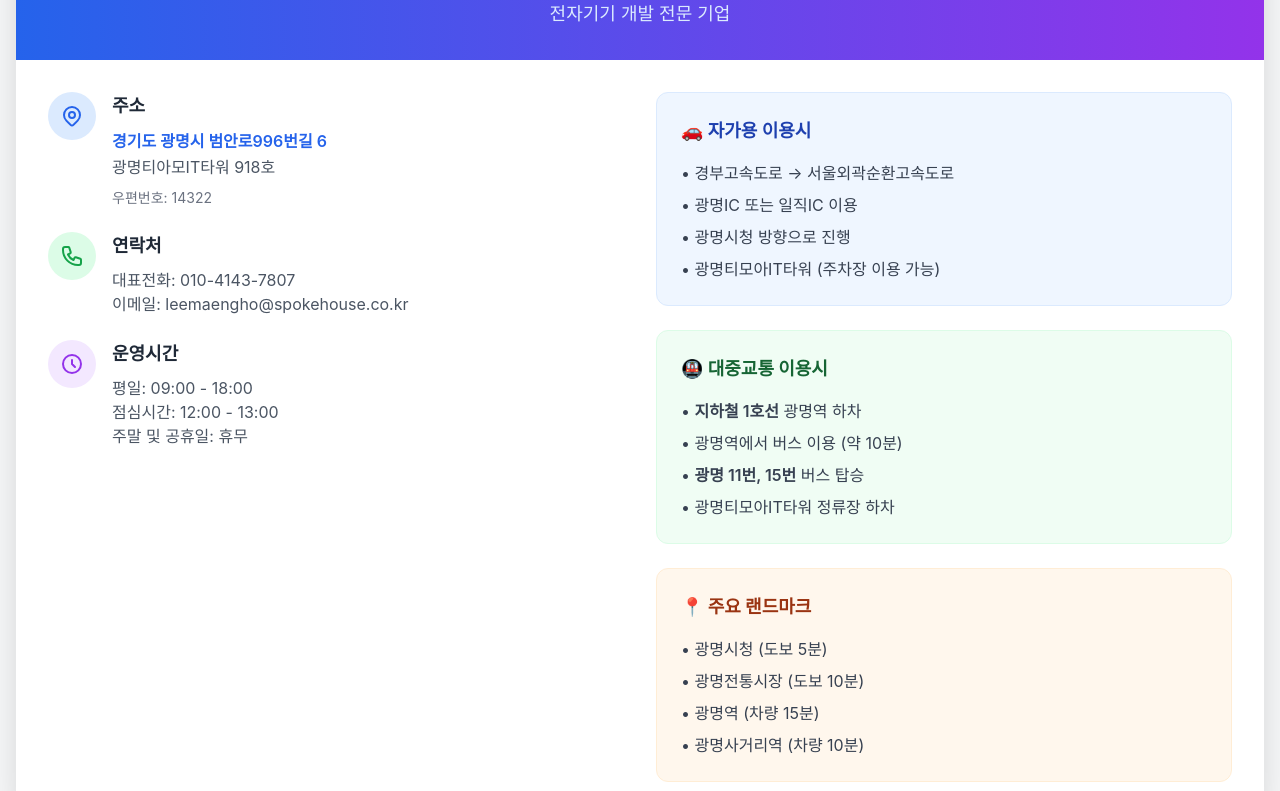
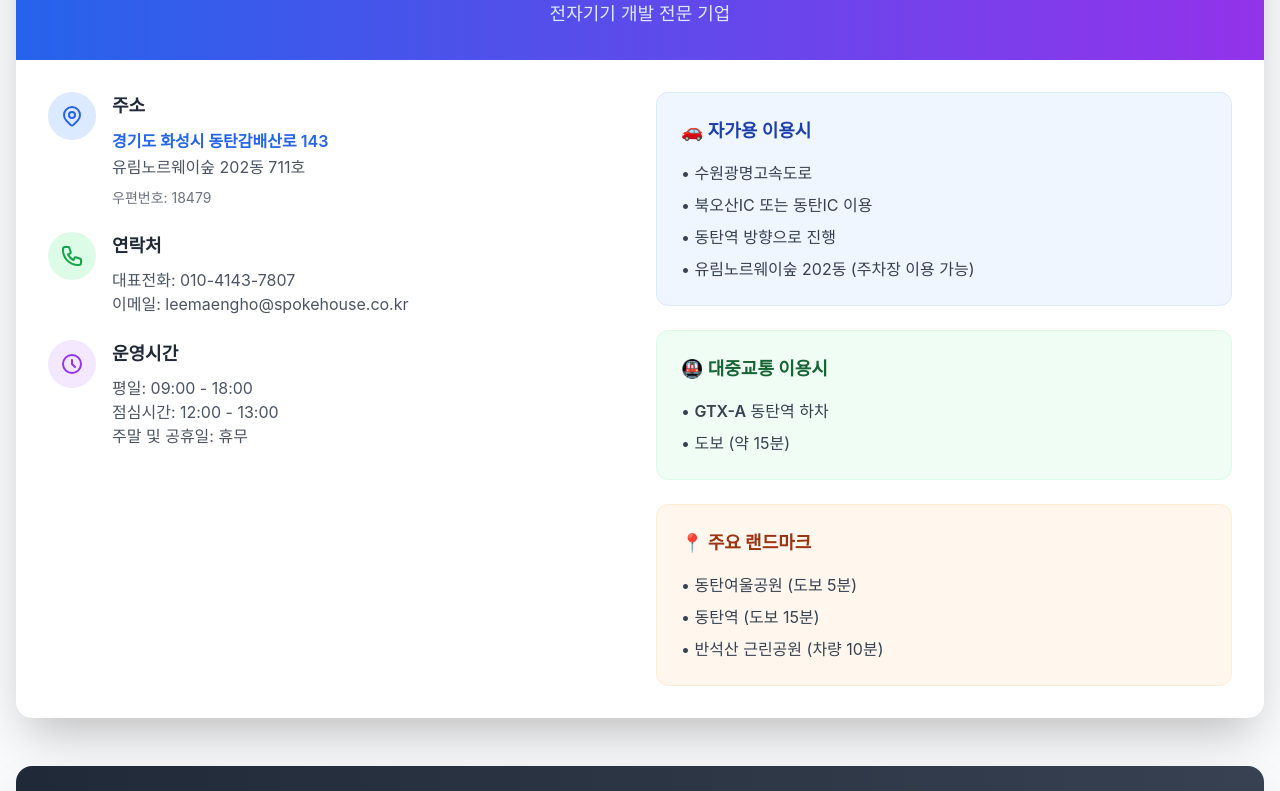
Before and after one commit to Maengho-Lee/spokehouse-homepage, a Next.js app: page /about/location in a window 1280 px wide. Shown: the part 640-1431 px from the top of the page. Built offline with nearby package versions, Linux system fonts and the light colour scheme.

Commit message:
주소 및 진행프로젝트 업데이트

```diff
--- a/app/about/location/page.js
+++ b/app/about/location/page.js
@@ -83,10 +83,10 @@ export default function Location() {
                     <div>
                       <h3 className="text-lg font-bold text-gray-800 mb-2">주소</h3>
                       <p className="text-gray-600 leading-relaxed">
-                        <span className="font-semibold text-blue-600">경기도 광명시 범안로996번길 6</span><br/>
-                        광명티아모IT타워 918호
+                        <span className="font-semibold text-blue-600">경기도 화성시 동탄감배산로 143</span><br/>
+                        유림노르웨이숲 202동 711호
                       </p>
-                      <p className="text-sm text-gray-500 mt-2">우편번호: 14322</p>
+                      <p className="text-sm text-gray-500 mt-2">우편번호: 18479</p>
                     </div>
                   </div>
 
@@ -122,30 +122,27 @@ export default function Location() {
                   <div className="bg-blue-50 p-6 rounded-xl border border-blue-100">
                     <h3 className="text-lg font-bold text-blue-800 mb-4">🚗 자가용 이용시</h3>
                     <ul className="space-y-2 text-gray-700">
-                      <li>• 경부고속도로 → 서울외곽순환고속도로</li>
-                      <li>• 광명IC 또는 일직IC 이용</li>
-                      <li>• 광명시청 방향으로 진행</li>
-                      <li>• 광명티모아IT타워 (주차장 이용 가능)</li>
+                      <li>• 수원광명고속도로</li>
+                      <li>• 북오산IC 또는 동탄IC 이용</li>
+                      <li>• 동탄역 방향으로 진행</li>
+                      <li>• 유림노르웨이숲 202동 (주차장 이용 가능)</li>
                     </ul>
                   </div>
 
                   <div className="bg-green-50 p-6 rounded-xl border border-green-100">
                     <h3 className="text-lg font-bold text-green-800 mb-4">🚇 대중교통 이용시</h3>
                     <ul className="space-y-2 text-gray-700">
-                      <li>• <span className="font-semibold">지하철 1호선</span> 광명역 하차</li>
-                      <li>• 광명역에서 버스 이용 (약 10분)</li>
-                      <li>• <span className="font-semibold">광명 11번, 15번</span> 버스 탑승</li>
-                      <li>• 광명티모아IT타워 정류장 하차</li>
+                      <li>• <span className="font-semibold">GTX-A</span> 동탄역 하차</li>
+                      <li>• 도보 (약 15분)</li>
                     </ul>
                   </div>
 
                   <div className="bg-orange-50 p-6 rounded-xl border border-orange-100">
                     <h3 className="text-lg font-bold text-orange-800 mb-4">📍 주요 랜드마크</h3>
                     <ul className="space-y-2 text-gray-700">
-                      <li>• 광명시청 (도보 5분)</li>
-                      <li>• 광명전통시장 (도보 10분)</li>
-                      <li>• 광명역 (차량 15분)</li>
-                      <li>• 광명사거리역 (차량 10분)</li>
+                      <li>• 동탄여울공원 (도보 5분)</li>
+                      <li>• 동탄역 (도보 15분)</li>
+                      <li>• 반석산 근린공원 (차량 10분)</li>
                     </ul>
                   </div>
                 </div>
@@ -164,7 +161,7 @@ export default function Location() {
               {/* 구글맵 iframe - 새로운 정확한 좌표와 마커 */}
               <div className="relative w-full h-96 bg-gray-100 rounded-xl overflow-hidden">
                 <iframe
-                  src="https://maps.google.com/maps?width=100%&amp;height=400&amp;hl=ko&amp;q=37.4588899,126.8747852+(SpokeHouse+-+경기도+광명시+범안로996번길+6)&amp;ie=UTF8&amp;t=&amp;z=17&amp;iwloc=B&amp;output=embed"
+                  src="https://maps.google.com/maps?width=100%&amp;height=400&amp;hl=ko&amp;q=37.198672,127.089287+(SpokeHouse+-+경기도+화성시+동탄감배산로+143)&amp;ie=UTF8&amp;t=&amp;z=17&amp;iwloc=B&amp;output=embed"
                   width="100%"
                   height="100%"
                   style={{ border: 0 }}
@@ -172,14 +169,14 @@ export default function Location() {
                   loading="lazy"
                   referrerPolicy="no-referrer-when-downgrade"
                   className="rounded-xl"
-                  title="SpokeHouse 위치 지도 - 경기도 광명시 범안로 996번길 6"
+                  title="SpokeHouse 위치 지도 - 경기도 화성시 동탄감배산로 143"
                 ></iframe>
               </div>
 
               {/* 지도 하단 버튼들 */}
               <div className="mt-6 flex flex-col sm:flex-row gap-4 justify-center">
                 <a
-                  href="https://www.google.com/maps/place/경기도+광명시+범안로996번길+6/data=!4m6!3m5!1s0x357b618edd646353:0x8455fce827790ebe!8m2!3d37.4588899!4d126.8747852!16s%2Fg%2F11bz7xwq4p?entry=ttu&g_ep=EgoyMDI1MDYzMC4wIKXMDSoASAFQAw%3D%3D"
+                  href="https://www.google.com/maps/search/?api=1&query=37.198672,127.089287"
                   target="_blank"
                   rel="noopener noreferrer"
                   className="bg-blue-500 hover:bg-blue-600 text-white px-6 py-3 rounded-full font-bold text-center transition-all duration-300 hover:scale-105"
@@ -187,7 +184,7 @@ export default function Location() {
                   📍 구글맵에서 보기
                 </a>
                 <button
-                  onClick={() => navigator.clipboard.writeText('경기도 광명시 범안로996번길 6 광명티아모IT타워 918호')}
+                  onClick={() => navigator.clipboard.writeText('경기도 화성시 동탄감배산로 143 유림노르웨이숲 202동 711호')}
                   className="bg-gray-600 hover:bg-gray-700 text-white px-6 py-3 rounded-full font-bold text-center transition-all duration-300"
                 >
                   📋 주소 복사하기
@@ -201,7 +198,7 @@ export default function Location() {
             <div className="bg-gradient-to-r from-blue-600 to-purple-600 rounded-2xl p-12 text-white">
               <h3 className="text-3xl font-bold mb-4">언제든지 방문해 주세요</h3>
               <p className="text-xl mb-8 text-blue-100">
-                전자기기 개발에 대한 모든 궁금증을 해결해드립니다
+                전자 개발에 대한 모든 궁금증을 해결해드립니다
               </p>
               <div className="flex flex-col sm:flex-row gap-4 justify-center">
                 <Link
--- a/app/company/leadership/page.js
+++ b/app/company/leadership/page.js
@@ -80,7 +80,7 @@ export default function Leadership() {
                 <div className="mt-6 space-y-2 text-center">
                   <p className="text-blue-100">SpokeHouse 창립자</p>
                   <p className="text-blue-100">전자공학 전문가</p>
-                  <p className="text-blue-100">깊게 고민하고 작은일에도 최선을 다하는 'Spoke'</p>
+                  <p className="text-blue-100">깊게 고민하고 작은일에도 최선을 다하는 'Spoke House'</p>
                 </div>
               </div>
 
--- a/app/portfolio/page.js
+++ b/app/portfolio/page.js
@@ -3,6 +3,26 @@
 export default function Portfolio() {
   // 포트폴리오 프로젝트 데이터
   const portfolioProjects = [
+    {
+      id: 17,
+      title: '콘크리트 양생온도 측정기 - 무선',
+      category: '하드웨어, 펌웨어, 기구, 양산',
+      tags: ['단독 진행', '자체 개발'],
+      image: '/portfolio/smart-lighting.jpg',
+      description: '콘크리트 양상온도 측정 및 서버 전송',
+      technologies: ['STM32', '회로설계', 'PCB Design', '펌웨어 개발', '기구설계', '양산'],
+      status: 'completed'
+    },
+    {
+      id: 16,
+      title: '콘크리트 양생온도 측정기 - 유선',
+      category: '하드웨어, 펌웨어, 기구, 양산',
+      tags: ['단독 진행', 'ODM'],
+      image: '/portfolio/smart-lighting.jpg',
+      description: '콘크리트 양상온도 측정 및 서버 전송',
+      technologies: ['STM32', '회로설계', 'PCB Design', '펌웨어 개발', '기구설계', '양산'],
+      status: 'completed'
+    },
     {
       id: 15,
       title: 'STM32F303활용 이더켓 통신 모듈',
--- a/components/Footer.js
+++ b/components/Footer.js
@@ -17,8 +17,8 @@ export default function Footer() {
           <div>
             <h3 className="text-lg font-semibold mb-4">주소</h3>
             <p className="text-gray-300">
-              경기도 광명시 범안로996번길 6<br />
-              광명티아모IT타워 918호 (주)스포크하우스
+              경기도 화성시 동탄감배산로 143 <br />
+              유림노르웨이숲 202동 711호 (주)스포크하우스
             </p>
           </div>
         </div>
```
